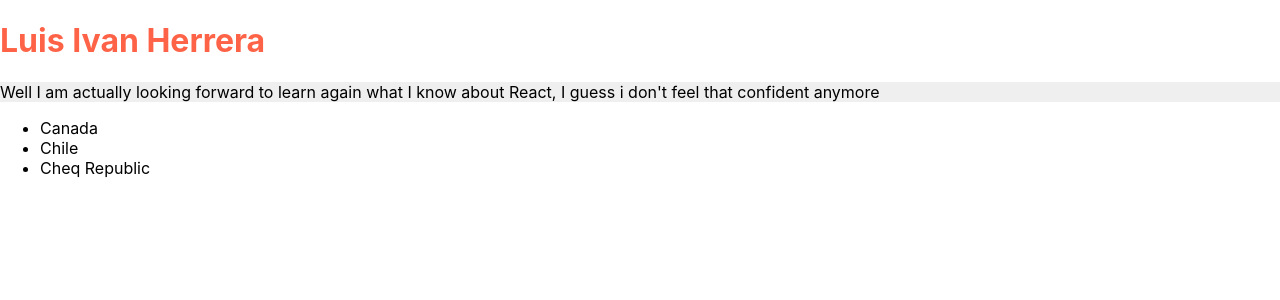
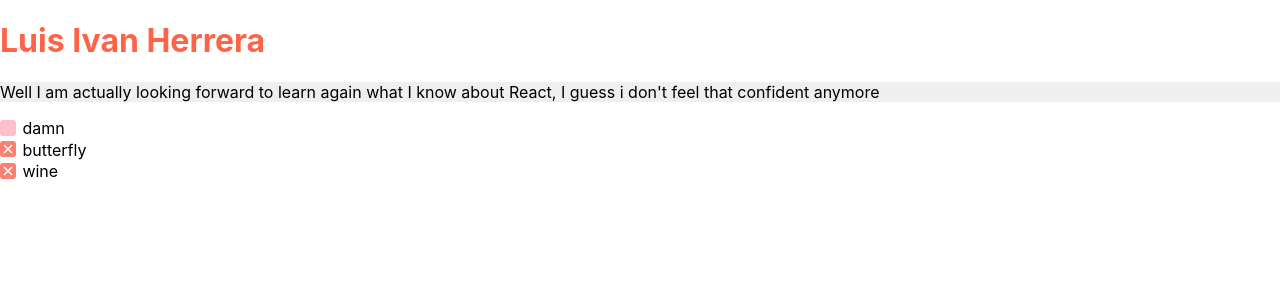
Before and after one commit to Destroy-Youth/todo-app, a React (Create React App) app: page / in a window 1280 px wide. Shown: the top 300 px of the page. Built offline with nearby package versions, Linux system fonts and the light colour scheme.

Commit message:
Styled-components def moved outside the component

```diff
--- a/src/App.js
+++ b/src/App.js
@@ -1,8 +1,8 @@
 import React from "react";
-import logo from "./logo.svg";
 import "./App.css";
 import H1 from "./components/H1";
 import P from "./components/P";
+import Checkbox from "./components/Checkbox";
 
 function App() {
   return (
@@ -12,11 +12,9 @@ function App() {
         Well I am actually looking forward to learn again what I know about
         React, I guess i don't feel that confident anymore
       </P>
-      <ul>
-        <li>Canada</li>
-        <li>Chile</li>
-        <li>Cheq Republic</li>
-      </ul>
+      <Checkbox label="damn" isChecked={false}></Checkbox>
+      <Checkbox label="butterfly" isChecked={true}></Checkbox>
+      <Checkbox label="wine" isChecked={true}></Checkbox>
     </div>
   );
 }
--- a/src/components/H1.js
+++ b/src/components/H1.js
@@ -1,13 +1,13 @@
 import React from "react";
 import styled from "styled-components";
 
+const Hh1 = styled.h1`
+  font-size: 2em;
+  color: tomato;
+`;
+
 function H1({ children }) {
-  const H1 = styled.h1`
-    font-size: 2em;
-    color: tomato;
-  `;
-
-  return <H1>{children}</H1>;
+  return <Hh1>{children}</Hh1>;
 }
 
 export default H1;
--- a/src/components/P.js
+++ b/src/components/P.js
@@ -1,13 +1,13 @@
 import React from "react";
 import styled from "styled-components";
 
+const Par = styled.p`
+  font-size: 1em;
+  background-color: #eeee;
+  color: #000;
+`;
+
 function P({ children }) {
-  const Par = styled.p`
-    font-size: 1em;
-    background-color: #eeee;
-    color: #000;
-  `;
-
   return (
     <div>
       <Par>{children}</Par>
```
